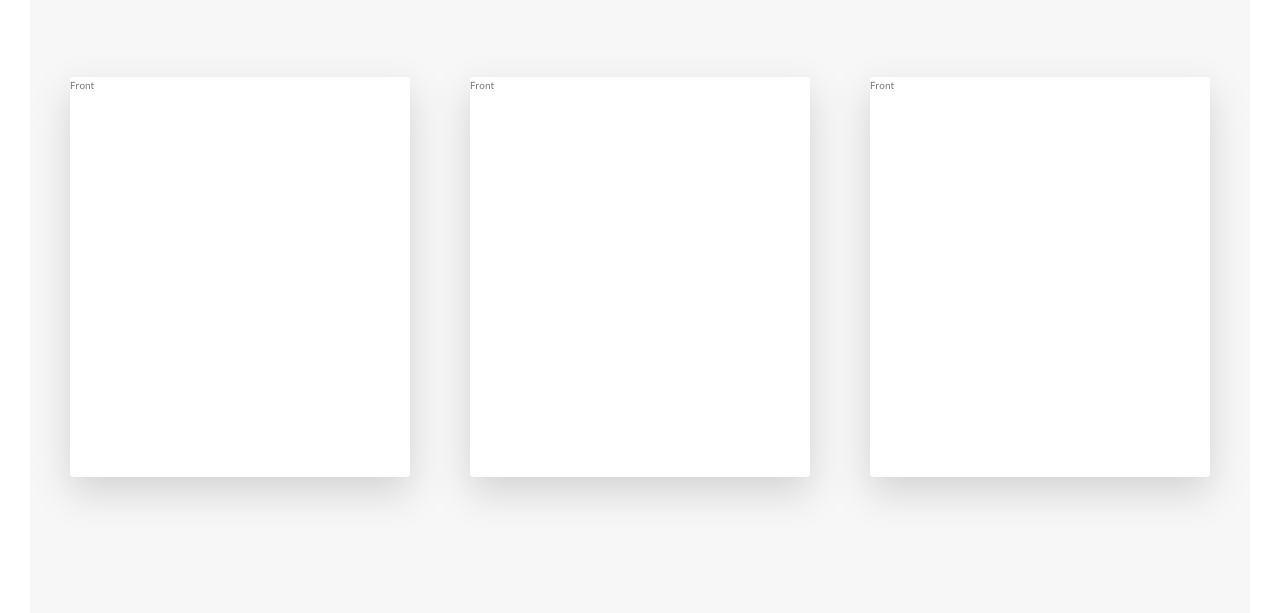
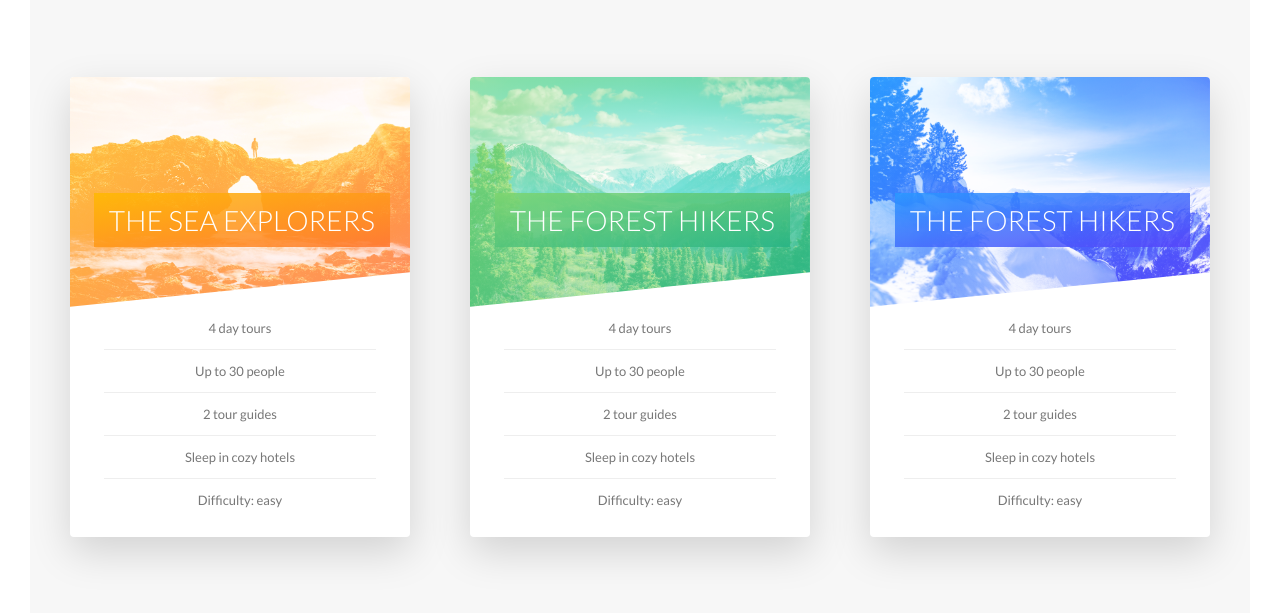
Before and after one commit to DoctorGregoryHouse/natours, a website built with Vite: page index.html in a window 1280 px wide. Shown: the part 2358-2971 px from the top of the page. Built offline with nearby package versions, Linux system fonts and the light colour scheme.

Commit message:
Finish Cards

```diff
--- a/index.html
+++ b/index.html
@@ -133,25 +133,96 @@
       <div class="row">
         <div class="col-1-of-3">
           <div class="card">
-            <div class="card__side card__side--front">Front</div>
+            <div class="card__side card__side--front">
+              <div class="card__picture card__picture--1">&nbsp;</div>
+              <h4 class="card__heading">
+                <span class="card__heading-span card__heading-span--1"
+                  >The sea explorers</span
+                >
+              </h4>
+              <div class="card__details">
+                <ul>
+                  <li>4 day tours</li>
+                  <li>Up to 30 people</li>
+                  <li>2 tour guides</li>
+                  <li>Sleep in cozy hotels</li>
+                  <li>Difficulty: easy</li>
+                </ul>
+              </div>
+            </div>
             <div class="card__side card__side--back card__side--back-1">
-              BACK
+              <!-- cta: call to action box  -->
+              <div class="card__cta">
+                <div class="card__price-box">
+                  <p class="card__price-only">only</p>
+                  <p class="card__price-value">&dollar;297</p>
+                </div>
+                <a href="#" class="btn btn--white">Book now!</a>
+              </div>
             </div>
           </div>
         </div>
+
         <div class="col-1-of-3">
           <div class="card">
-            <div class="card__side card__side--front">Front</div>
+            <div class="card__side card__side--front">
+              <div class="card__picture card__picture--2">&nbsp;</div>
+              <h4 class="card__heading">
+                <span class="card__heading-span card__heading-span--2"
+                  >The Forest Hikers</span
+                >
+              </h4>
+              <div class="card__details">
+                <ul>
+                  <li>4 day tours</li>
+                  <li>Up to 30 people</li>
+                  <li>2 tour guides</li>
+                  <li>Sleep in cozy hotels</li>
+                  <li>Difficulty: easy</li>
+                </ul>
+              </div>
+            </div>
             <div class="card__side card__side--back card__side--back-2">
-              BACK
+              <!-- cta: call to action box  -->
+              <div class="card__cta">
+                <div class="card__price-box">
+                  <p class="card__price-only">only</p>
+                  <p class="card__price-value">&dollar;420</p>
+                </div>
+                <a href="#" class="btn btn--white">Book now!</a>
+              </div>
             </div>
           </div>
         </div>
+
         <div class="col-1-of-3">
           <div class="card">
-            <div class="card__side card__side--front">Front</div>
+            <div class="card__side card__side--front">
+              <div class="card__picture card__picture--3">&nbsp;</div>
+              <h4 class="card__heading">
+                <span class="card__heading-span card__heading-span--3"
+                  >The Forest Hikers</span
+                >
+              </h4>
+              <div class="card__details">
+                <ul>
+                  <li>4 day tours</li>
+                  <li>Up to 30 people</li>
+                  <li>2 tour guides</li>
+                  <li>Sleep in cozy hotels</li>
+                  <li>Difficulty: easy</li>
+                </ul>
+              </div>
+            </div>
             <div class="card__side card__side--back card__side--back-3">
-              BACK
+              !-- cta: call to action box -->
+              <div class="card__cta">
+                <div class="card__price-box">
+                  <p class="card__price-only">only</p>
+                  <p class="card__price-value">&dollar;889</p>
+                </div>
+                <a href="#" class="btn btn--white">Book now!</a>
+              </div>
             </div>
           </div>
         </div>
--- a/sass/components/_card.scss
+++ b/sass/components/_card.scss
@@ -1,13 +1,13 @@
 .card {
   perspective: 80rem;
   //assure to work in firefox
-  -moz-perspective: 150rem;
+  -moz-perspective: 80rem;
 
   position: relative;
-  height: 40rem;
+  height: 46rem;
 
   &__side {
-    height: 40rem;
+    height: 46rem;
     transition: all 0.7s ease;
     position: absolute;
     top: 0;
@@ -17,6 +17,10 @@
     backface-visibility: hidden;
     border-radius: 4px;
     box-shadow: 0 1.5rem 4rem rgba($color: $color-black, $alpha: 0.15);
+
+    //hides what exceeds the border of the container and therefore rounding the
+    // edges of the images
+    overflow: hidden;
 
     &--front {
       background-color: $color-white;
@@ -29,22 +33,22 @@
       &-1 {
         background-image: linear-gradient(
           to right bottom,
-          $color-tertiary-light,
-          $color-tertiary-dark
+          $color-secondary-light,
+          $color-secondary-dark
         );
       }
       &-2 {
         background-image: linear-gradient(
           to right bottom,
-          $color-secondary-light,
-          $color-secondary-dark
+          $color-primary-light,
+          $color-primary-dark
         );
       }
       &-3 {
         background-image: linear-gradient(
           to right bottom,
-          $color-primary-light,
-          $color-primary-dark
+          $color-tertiary-light,
+          $color-tertiary-dark
         );
       }
     }
@@ -56,4 +60,114 @@
   &:hover &__side--back {
     transform: rotateY(0deg);
   }
+
+  //Front side styling
+  &__picture {
+    background-size: cover;
+    height: 23rem;
+    background-blend-mode: screen;
+    -webkit-clip-path: polygon(0 0, 100% 0, 100% 85%, 0 100%);
+    clip-path: polygon(0 0, 100% 0, 100% 85%, 0 100%);
+    &--1 {
+      background-image: linear-gradient(
+          to right bottom,
+          $color-secondary-light,
+          $color-secondary-dark
+        ),
+        url(../img/nat-5.jpg);
+    }
+    &--2 {
+      background-image: linear-gradient(
+          to right bottom,
+          $color-primary-light,
+          $color-primary-dark
+        ),
+        url(../img/nat-6.jpg);
+    }
+    &--3 {
+      background-image: linear-gradient(
+          to right bottom,
+          $color-tertiary-light,
+          $color-tertiary-dark
+        ),
+        url(../img/nat-7.jpg);
+    }
+  }
+
+  &__heading {
+    font-size: 2.8rem;
+    font-weight: 300;
+    text-transform: uppercase;
+    text-align: right;
+    color: $color-white;
+    position: absolute;
+    top: 12rem;
+    right: 2rem;
+  }
+
+  &__heading-span {
+    padding: 1rem 1.5rem;
+    // specifiy how an elements fragments should be rendered when broken across multiple lines
+    -webkit-box-decoration-break: clone;
+    box-decoration-break: clone;
+    &--1 {
+      background-image: linear-gradient(
+        to right bottom,
+        rgba($color-secondary-light, 0.85),
+        rgba($color-secondary-dark, 0.85)
+      );
+    }
+    &--2 {
+      background-image: linear-gradient(
+        to right bottom,
+        rgba($color-primary-light, 0.85),
+        rgba($color-primary-dark, 0.85)
+      );
+    }
+    &--3 {
+      background-image: linear-gradient(
+        to right bottom,
+        rgba($color-tertiary-light, 0.85),
+        rgba($color-tertiary-dark, 0.85)
+      );
+    }
+  }
+
+  &__details {
+    ul {
+      list-style: none;
+      width: 80%;
+      margin: 0 auto;
+      li {
+        text-align: center;
+        font-size: 1.3rem;
+        padding: 1rem;
+
+        &:not(:last-child) {
+          border-bottom: 1px solid $color-grey-light-2;
+        }
+      }
+    }
+  }
+  //Backside styling
+  &__cta {
+    width: 90%;
+    position: absolute;
+    top: 50%;
+    left: 50%;
+    transform: translate(-50%, -50%);
+    color: $color-white;
+    text-align: center;
+  }
+  &__price-box {
+    text-align: center;
+  }
+  &__price-only {
+    font-size: 1.4rem;
+    text-transform: uppercase;
+  }
+  &__price-value {
+    font-weight: 240;
+    font-size: 6rem;
+  }
 }
```
